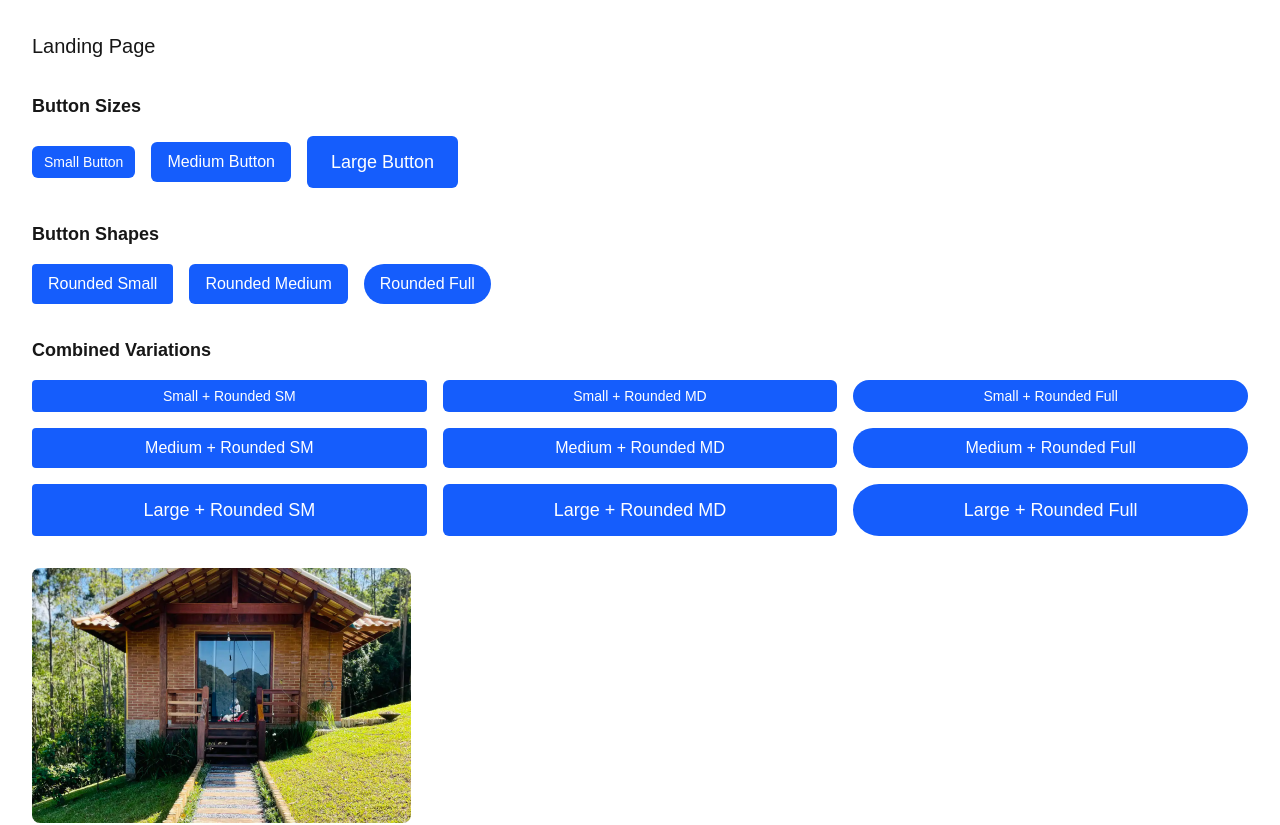
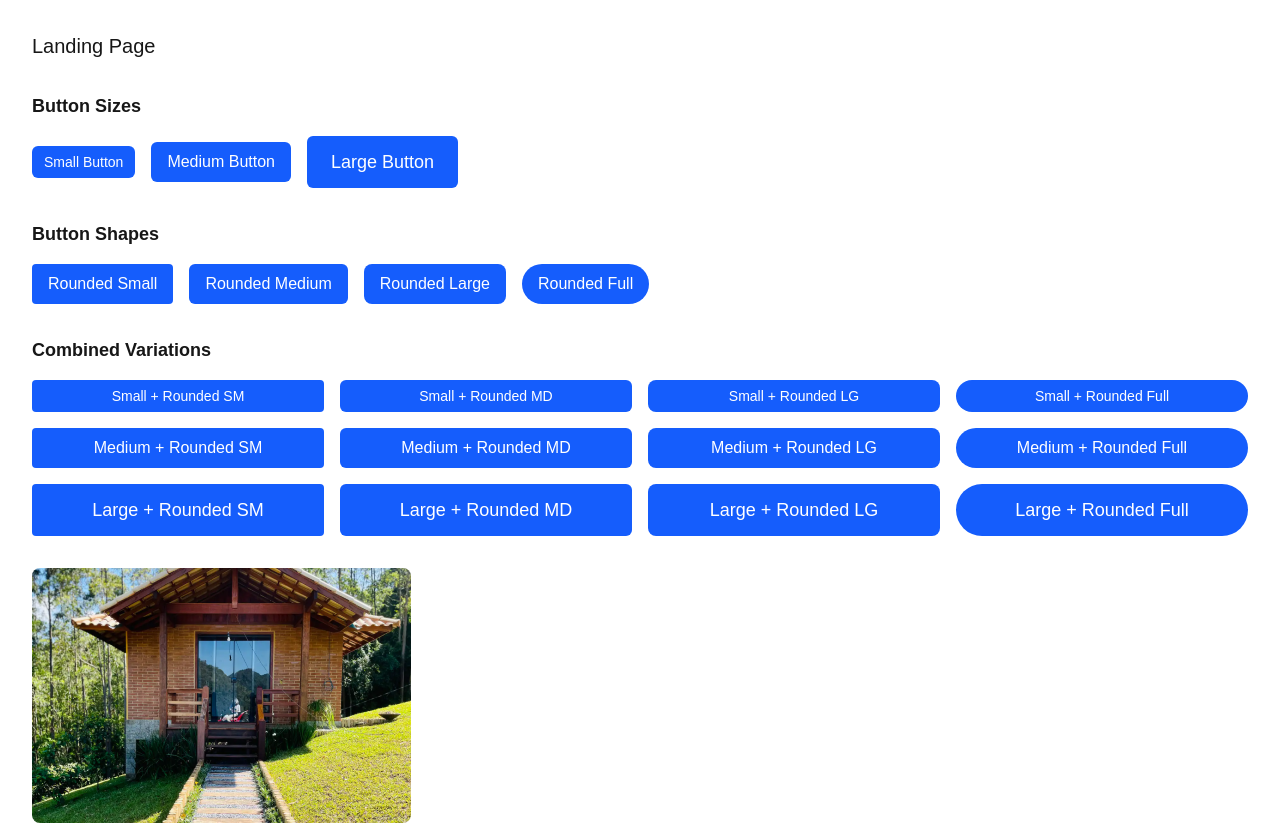
Before and after one commit to code-captain18/alx-project-0x00-setup, a Next.js app in the folder alx-project-0x00/: page /landing in a window 1280 px wide. Shown: the top 825 px of the page. Built offline with nearby package versions, Linux system fonts and the light colour scheme.

Commit message:
button props modification

```diff
--- a/alx-project-0x00/components/Button.tsx
+++ b/alx-project-0x00/components/Button.tsx
@@ -6,7 +6,8 @@ const Button: React.FC<ButtonProps> = ({
     size = 'medium',
     shape = 'rounded-md',
     onClick,
-    className = ""
+    className = "",
+    styles = ""
 }) => {
     const sizeClasses = {
         small: 'px-3 py-1.5 text-sm',
@@ -17,12 +18,13 @@ const Button: React.FC<ButtonProps> = ({
     const shapeClasses = {
         'rounded-sm': 'rounded-sm',
         'rounded-md': 'rounded-md',
+        'rounded-lg': 'rounded-lg',
         'rounded-full': 'rounded-full'
     };
 
     const baseClasses = 'bg-blue-600 hover:bg-blue-700 text-white font-medium transition-colors duration-200 cursor-pointer';
 
-    const buttonClasses = `${baseClasses} ${sizeClasses[size]} ${shapeClasses[shape]} ${className}`;
+    const buttonClasses = `${baseClasses} ${sizeClasses[size]} ${shapeClasses[shape]} ${className} ${styles}`;
 
     return (
         <button
--- a/alx-project-0x00/interfaces/index.ts
+++ b/alx-project-0x00/interfaces/index.ts
@@ -5,7 +5,8 @@ export interface PillProps {
 export interface ButtonProps {
     title: string;
     size?: 'small' | 'medium' | 'large';
-    shape?: 'rounded-sm' | 'rounded-md' | 'rounded-full';
+    shape?: 'rounded-sm' | 'rounded-md' | 'rounded-lg' | 'rounded-full';
     onClick?: () => void;
     className?: string;
+    styles?: string;
 }
--- a/alx-project-0x00/pages/landing.tsx
+++ b/alx-project-0x00/pages/landing.tsx
@@ -23,6 +23,7 @@ const Landing: React.FC = () => {
                 <div className="flex gap-4 items-center">
                     <Button title="Rounded Small" shape="rounded-sm" />
                     <Button title="Rounded Medium" shape="rounded-md" />
+                    <Button title="Rounded Large" shape="rounded-lg" />
                     <Button title="Rounded Full" shape="rounded-full" />
                 </div>
             </div>
@@ -30,17 +31,20 @@ const Landing: React.FC = () => {
             {/* Combined Variations Section */}
             <div className="mb-8">
                 <h2 className="text-lg font-semibold mb-4">Combined Variations</h2>
-                <div className="grid grid-cols-3 gap-4">
+                <div className="grid grid-cols-4 gap-4">
                     <Button title="Small + Rounded SM" size="small" shape="rounded-sm" />
                     <Button title="Small + Rounded MD" size="small" shape="rounded-md" />
+                    <Button title="Small + Rounded LG" size="small" shape="rounded-lg" />
                     <Button title="Small + Rounded Full" size="small" shape="rounded-full" />
 
                     <Button title="Medium + Rounded SM" size="medium" shape="rounded-sm" />
                     <Button title="Medium + Rounded MD" size="medium" shape="rounded-md" />
+                    <Button title="Medium + Rounded LG" size="medium" shape="rounded-lg" />
                     <Button title="Medium + Rounded Full" size="medium" shape="rounded-full" />
 
                     <Button title="Large + Rounded SM" size="large" shape="rounded-sm" />
                     <Button title="Large + Rounded MD" size="large" shape="rounded-md" />
+                    <Button title="Large + Rounded LG" size="large" shape="rounded-lg" />
                     <Button title="Large + Rounded Full" size="large" shape="rounded-full" />
                 </div>
             </div>
```
